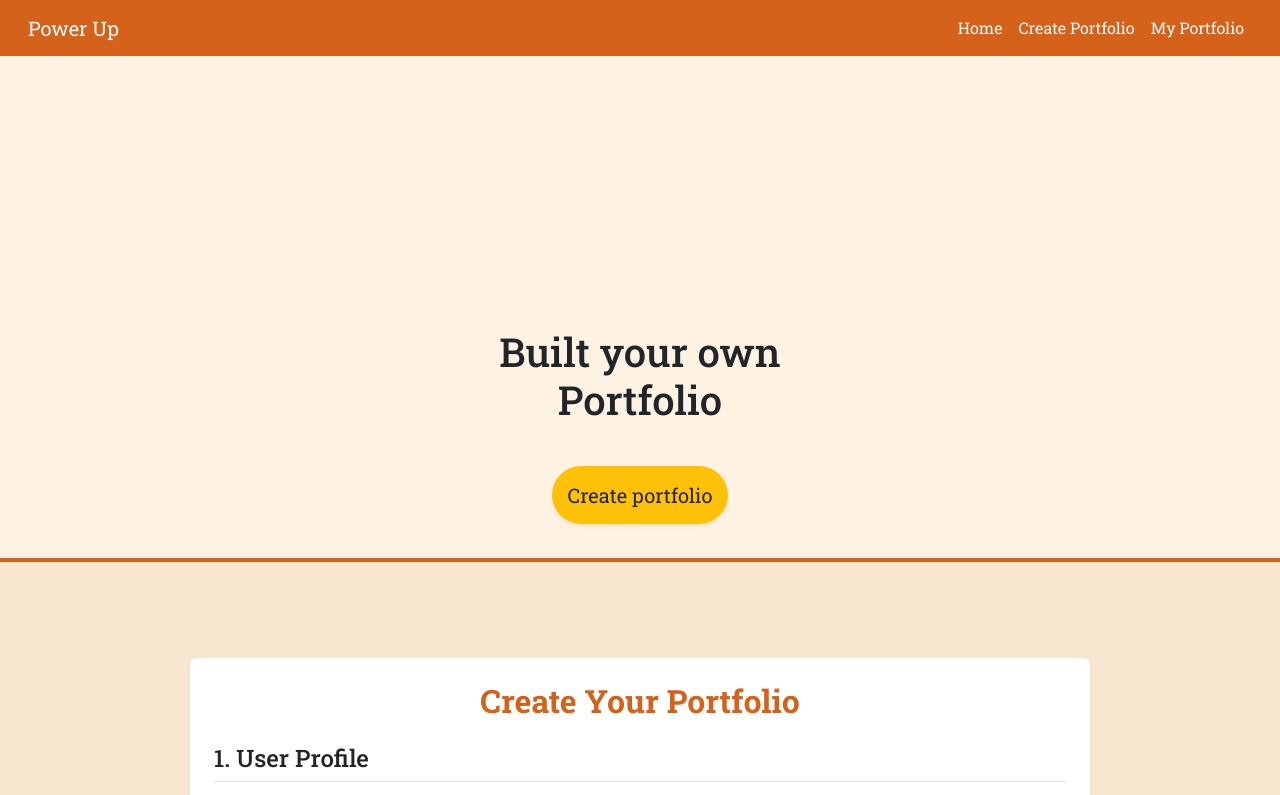
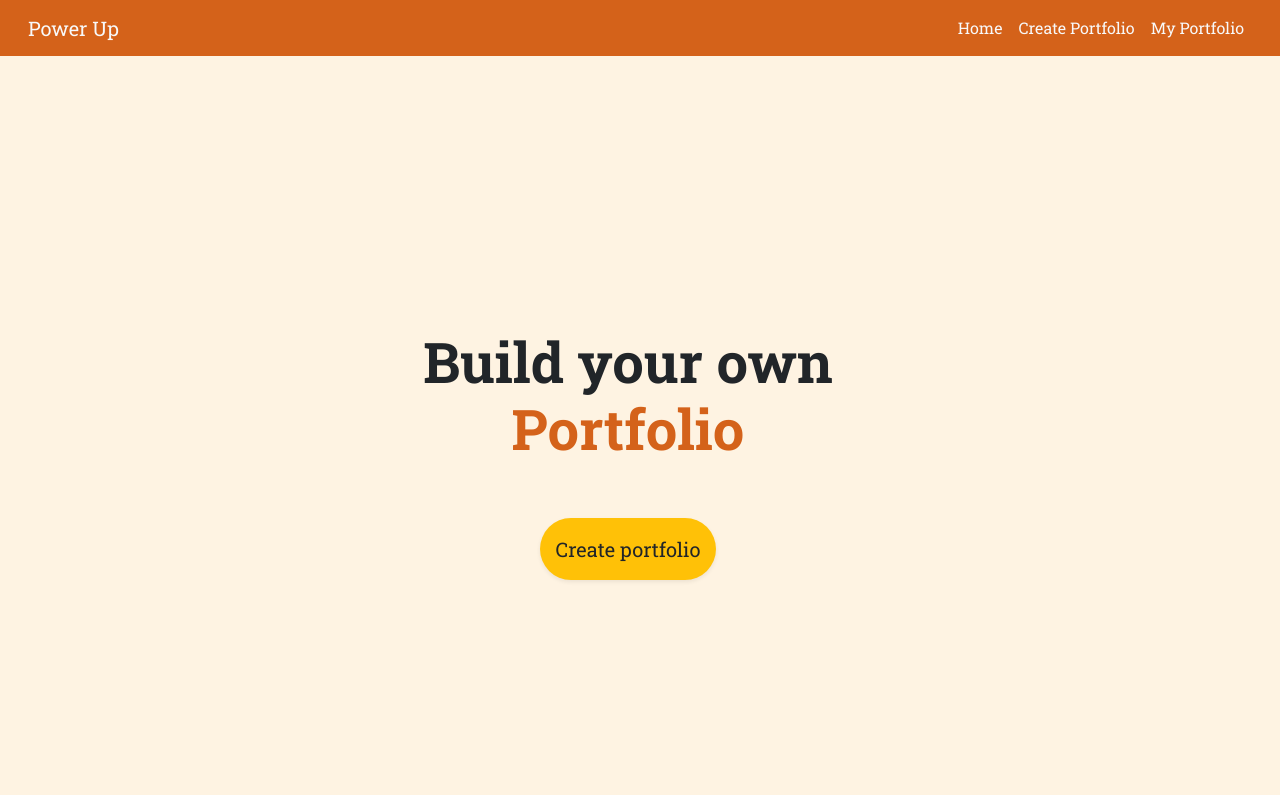
Before and after one commit to tanyawutPhetrchu/Final-Project-Cs100, a plain HTML site: page index.html in a window 1280 px wide. Shown: the top 795 px of the page. Drawn offline with nearby package versions, Linux system fonts and the light colour scheme; a web font is replaced by a local one.

Commit message:
Improve the website

```diff
--- a/css/style.css
+++ b/css/style.css
@@ -30,10 +30,20 @@ body {
 .vh-custom {
     height: calc(100vh - 120px);
 }
-#home {
+
+ #home {
     background-color: #FEF3E2;
     border-bottom: 4px solid #D4621A;
     margin-bottom: 0;
+
+    min-height: calc(100vh - 58px);
+    display: flex;
+    align-items: center;
+}
+
+ #home .row {
+    width: 100%;
+    margin-bottom: 16rem;
 }
 
 #form-sec {
@@ -49,3 +59,27 @@ body {
     margin-right: auto;
     margin-top: 25px;
 }
+.card { transition: transform 0.2s; }
+.card:hover { transform: translateY(-4px); }
+
+.text-accent { color: var(--accent); }
+
+.btn-hero {
+    display: inline-block;
+    transition: transform 0.2s;
+}
+.btn-hero:hover {
+    transform: translateY(-3px);
+}
+
+.navbar .nav-link:hover { color: var(--secondary) !important; }
+
+html {
+    scroll-behavior: smooth;
+}
+
+#home,
+#form-sec,
+#portfolio-section {
+    scroll-margin-top: 58px;
+}
--- a/index.html
+++ b/index.html
@@ -48,12 +48,12 @@
         <section class="container-fluid py-5" id="home">
             <div class="row ">
                 <div class="col-12 text-center margin-custom">
-                    <h1>Built your own <br>Portfolio</h1>
+                     <h1 class="display-4 fw-bold">Build your own <br><span class="text-accent">Portfolio</span></h1>
                 </div>
                 <div class="col-12 text-center mt-5">
                     <!--ใส่ id form-->
                     <a href="#form-sec"
-                        class="bg-warning p-3 rounded-pill text-decoration-none fs-5 text-dark shadow-sm ">Create
+                        class="bg-warning p-3 rounded-pill text-decoration-none fs-5 text-dark shadow-sm btn-hero  ">Create
                         portfolio</a>
                 </div>
             </div>
@@ -165,7 +165,7 @@
                     </div>
 
                     <div class="text-center mt-5">
-                        <button type="submit" class="btn btn-lg text-black shadow-sm"
+                        <button type="submit" class="btn btn-lg text-black shadow-sm btn-hero"
                             style="background-color: #F4AE52; width: 250px;">Save Portfolio Item</button>
                     </div>
                 </form>
--- a/js/script.js
+++ b/js/script.js
@@ -201,3 +201,10 @@ form.addEventListener("submit", function (e) {
 
 // เปิดหน้าเว็บ / Refresh แล้วแสดงข้อมูลที่เคยบันทึกไว้
 render();
+
+// ฟังก์ชันสำหรับป้องกัน XSS
+function esc(text) {
+    const d = document.createElement("div");
+    d.textContent = text;
+    return d.innerHTML;
+}
```
